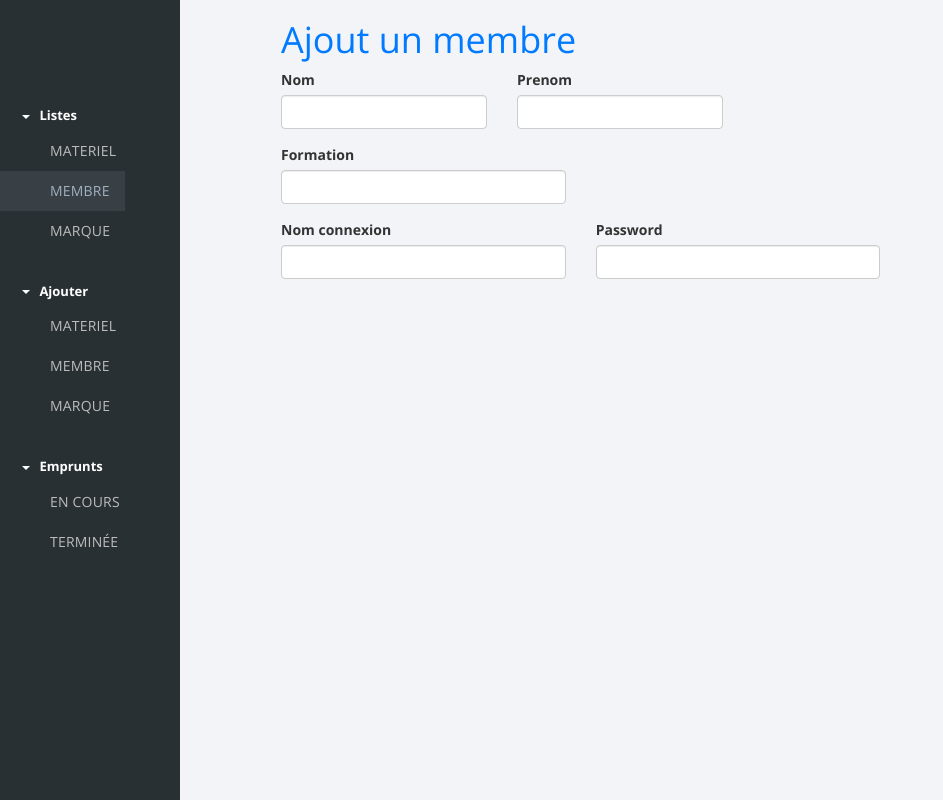
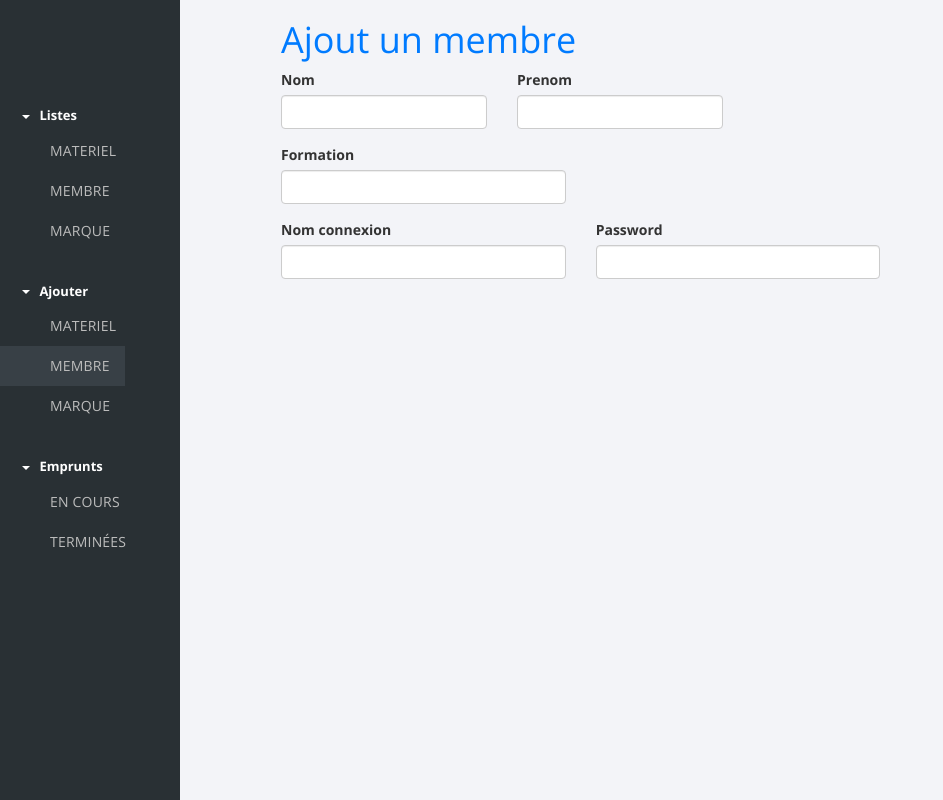
Before and after one commit to l-dussoulier/symfony, a Symfony app: template templates/AjouterMem.html.twig in a window 1280 px wide. Shown: the whole page, without its empty margins (0-943 px from the left). Run offline with Twig, Linux system fonts and the light colour scheme; the template is opened without the code that fills it, so the values that code supplies are empty; form fields are guessed from the names that the template uses; some libraries are stand-ins or nearby versions.

Commit message:
fixe navbar

```diff
--- a/composer.json
+++ b/composer.json
@@ -4,6 +4,7 @@
     "require": {
         "php": "^7.0.8",
         "ext-iconv": "*",
+        "friendsofsymfony/user-bundle": "~2.0",
         "sensio/framework-extra-bundle": "^5.1",
         "symfony/asset": "^3.4",
         "symfony/browser-kit": "^3.4",
--- a/templates/AjouterMat.html.twig
+++ b/templates/AjouterMat.html.twig
@@ -15,6 +15,12 @@
 
 
     {% include 'nav.html' %}
+    <style>
+      #navAjouterMateriel  {
+        color: rgba(185, 204, 220, 0.8);
+        background: rgba(185, 204, 220, 0.1);
+      }
+    </style>
 
     <body class="container">
       <div class="cont">
--- a/templates/AjouterMem.html.twig
+++ b/templates/AjouterMem.html.twig
@@ -15,6 +15,12 @@
 
 
     {% include 'nav.html' %}
+    <style>
+      #navAjouterMembre  {
+        color: rgba(185, 204, 220, 0.8);
+        background: rgba(185, 204, 220, 0.1);
+      }
+    </style>
 
     <body class="container">
       <div class="cont">
--- a/templates/nav.html
+++ b/templates/nav.html
@@ -313,7 +313,7 @@
         transform: translate(0, -50%);
         transform: translate3d(0, -50%, 0);
       }
-      sidebar ul.nav li.active a {
+      sidebar ul.nav li a:hover {
         color: rgba(185, 204, 220, 0.8);
         background: rgba(185, 204, 220, 0.1);
       }
@@ -452,19 +452,19 @@
 		</button>
 		<div class="collapse in" id="myContent">
 			<ul class="nav">
-				<li>
+				<li id="navListesMateriel">
 					<a href="https://kroko.ovh/~soares/TestSymfony/public/index.php/listeMateriel">
 						<svg class="lnr lnr-star"><use xlink:href="#lnr-star"></use></svg>
 						Materiel
 					</a>
 				</li>
-				<li class="active">
+				<li id="navListesMembre">
 					<a href="https://kroko.ovh/~soares/TestSymfony/public/index.php/listeMembres">
 						<svg class="lnr lnr-eye"><use xlink:href="#lnr-eye"></use></svg>
 						Membre
 					</a>
 				</li>
-				<li>
+				<li id="navListesMarque">
 					<a href="https://kroko.ovh/~soares/TestSymfony/public/index.php/AffichageMarque">
 						<svg class="lnr lnr-tag"><use xlink:href="#lnr-tag"></use></svg>
 						Marque
@@ -478,19 +478,19 @@
 		</button>
 		<div class="collapse in" id="mainContent">
 			<ul class="nav">
-				<li>
+				<li id ="navAjouterMateriel">
 					<a href="https://kroko.ovh/~soares/TestSymfony/public/index.php/ajoutMat">
 						<svg class="lnr lnr-heart-pulse"><use xlink:href="#lnr-heart-pulse"></use></svg>
 						Materiel
 					</a>
 				</li>
-				<li>
+				<li id="navAjouterMembre">
 					<a href="https://kroko.ovh/~soares/TestSymfony/public/index.php/ajoutMem">
 						<svg class="lnr lnr-inbox"><use xlink:href="#lnr-inbox"></use></svg>
 						Membre
 					</a>
 				</li>
-				<li>
+				<li id="navAjouterMarque">
 					<a href="https://kroko.ovh/~soares/TestSymfony/public/index.php/ajoutMarque">
 						<svg class="lnr lnr-download"><use xlink:href="#lnr-download"></use></svg>
 						Marque
@@ -504,16 +504,16 @@
 		</button>
 		<div class="collapse in" id="fundNavigation">
 			<ul class="nav">
-				<li>
+				<li id="EmpruntsEnCours">
 					<a href="https://kroko.ovh/~soares/TestSymfony/public/index.php/listeEmpruntEnCours">
 						<svg class="lnr lnr-heart-pulse"><use xlink:href="#lnr-heart-pulse"></use></svg>
 						En cours
 					</a>
 				</li>
-				<li>
+				<li id ="EmpruntsTerminees">
 					<a href="https://kroko.ovh/~soares/TestSymfony/public/index.php/AffichageEmpruntFin">
 						<svg class="lnr lnr-chart-bars"><use xlink:href="#lnr-chart-bars"></use></svg>
-						Terminée
+						Terminées
 					</a>
 				</li>
 			</ul>
```
Also changed, not shown: templates/AffichageEmpruntFin.html.twig (+7 -0 lines), templates/AfficherListeEmprunt.html.twig (+7 -0 lines), templates/AfficherListeMembres.html.twig (+6 -1 lines), templates/salut.html.twig (+7 -11 lines), 3 other files.
